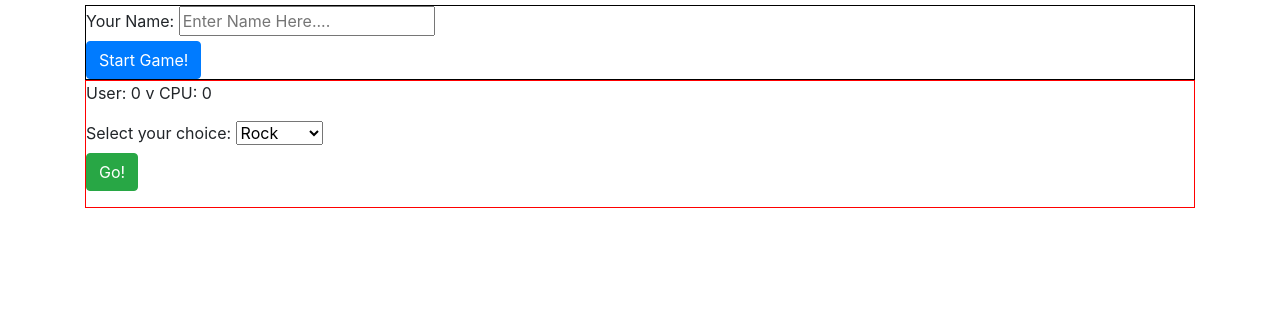
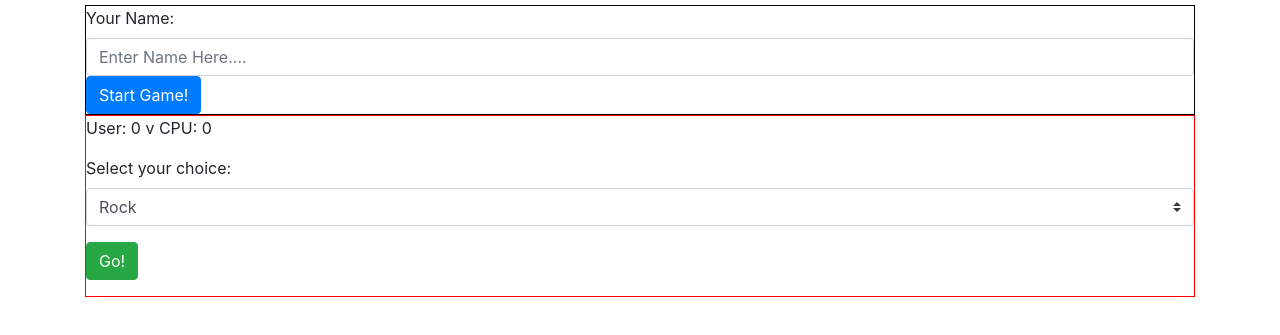
Before and after one commit to IT3049C-Lively-FA23/rock-paper-scissors-Wilmer19, a website: page index.html in a window 1280 px wide. Shown: the part 51-386 px from the top of the page. Drawn offline with nearby package versions, Linux system fonts and the light colour scheme.

Commit message:
Added bootstrap class to dropdown, added class name of form-group and form-control to div and <input>

```diff
--- a/index.html
+++ b/index.html
@@ -19,7 +19,7 @@
             <form id="name-form">
                 <div>
                     <label for="username">Your Name:</label>
-                    <input type="text" name="username" id="username" placeholder="Enter Name Here....">
+                    <input type="text" name="username" id="username" placeholder="Enter Name Here...." class="form-control">
                 </div>
                 <button id="start-game-button" class="btn btn-primary">Start Game!</button>
 
@@ -30,9 +30,9 @@
                 <p id="score">User: 0 v CPU: 0</p>
             </div>
             <form id="game-form">
-                <div>
+                <div class="form-group">
                     <label for="user-selection">Select your choice:</label>
-                    <select name="user-selection" id="user-selection">
+                    <select name="user-selection" id="user-selection" class="custom-select">
                         <option value="rock">Rock</option>
                         <option value="paper">Paper</option>
                         <option value="scissors">Scissors</option>
```
